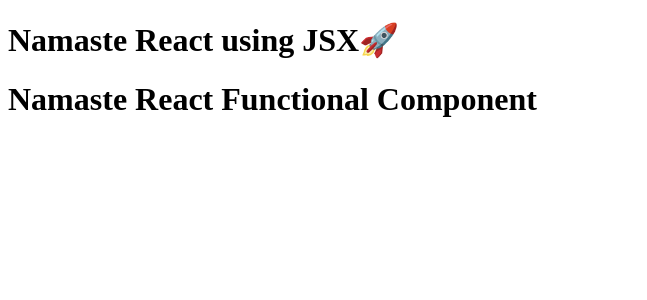
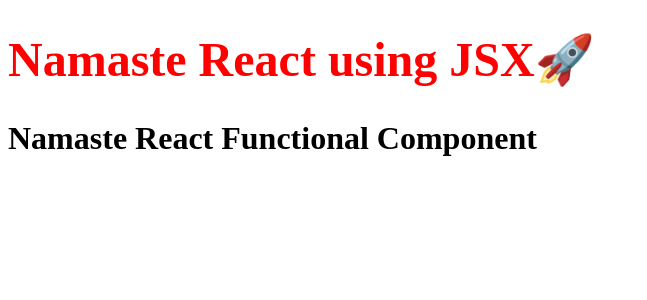
Before and after one commit to junaid-sheikh10/NamasteReact2.0, a JavaScript app: page / in a window 1280 px wide. Shown: the top 300 px of the page, without its empty margins (0-647 px from the left). Built offline with nearby package versions, Linux system fonts and the light colour scheme.

Commit message:
Ep.3 Ends here

```diff
--- a/App.js
+++ b/App.js
@@ -1,7 +1,7 @@
 import ReactDom from 'react-dom';
 
 //React Element
-const Title=()=>(
+const Title=(
     <h1 className='head'>
         Namaste React using JSX🚀
     </h1>
@@ -12,7 +12,7 @@
 const HeadingComponent=()=>{
     return (
     <div>
-        <Title></Title>
+        <h2>{Title}</h2>
         <h1>
             Namaste React Functional Component
         </h1>
--- a/index.css
+++ b/index.css
@@ -0,0 +1,3 @@
+.head{
+    color: red;
+}
--- a/index.html
+++ b/index.html
@@ -5,6 +5,7 @@
     <meta name="viewport" content="width=device-width, initial-scale=1.0">
     <title>2.0 Namaste React</title>
     <script src="./App.js" type="module"></script>
+    <link rel="stylesheet" href="./index.css">
 </head>
 <body>
     <div id="root">
```
